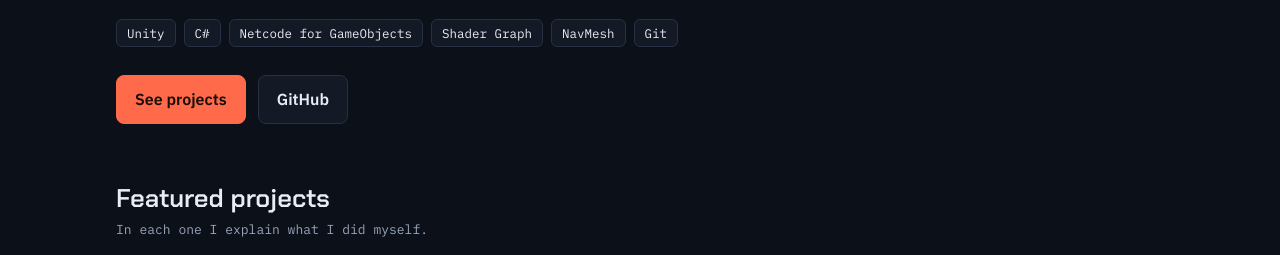
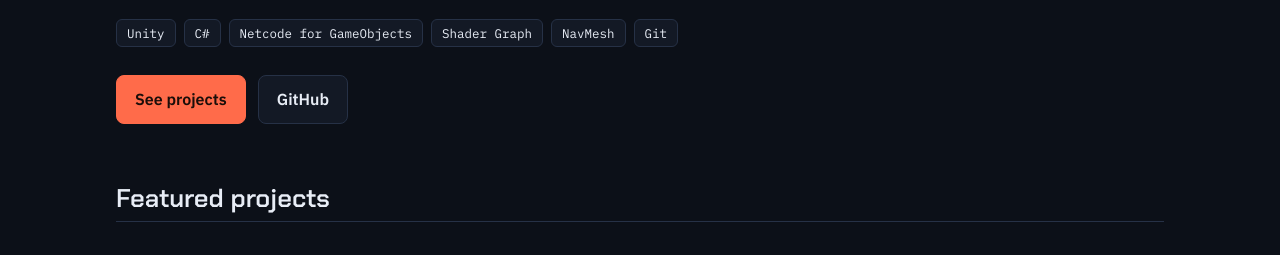
Before and after one commit to fjnl2006/fjnl2006.github.io, a plain HTML site: page index.html in a window 1280 px wide. Shown: the part 301-556 px from the top of the page. Drawn offline with Linux system fonts and the light colour scheme.

Commit message:
Remove project explanation note from index.html
Removed a note about project explanations.

```diff
--- a/index.html
+++ b/index.html
@@ -201,7 +201,6 @@ footer{margin-top:44px;padding-top:24px;border-top:1px solid var(--line);display
 
     <section id="proyectos" aria-labelledby="h-proj">
       <h2 class="sec-h" id="h-proj" data-en="Featured projects">Proyectos destacados</h2>
-      <p class="sec-note" data-en="In each one I explain what I did myself.">En cada uno explico qué hice yo.</p>
 
       <!-- ActionShoter -->
       <article class="proj" id="actionshoter" style="--c:var(--c-action)">
```
